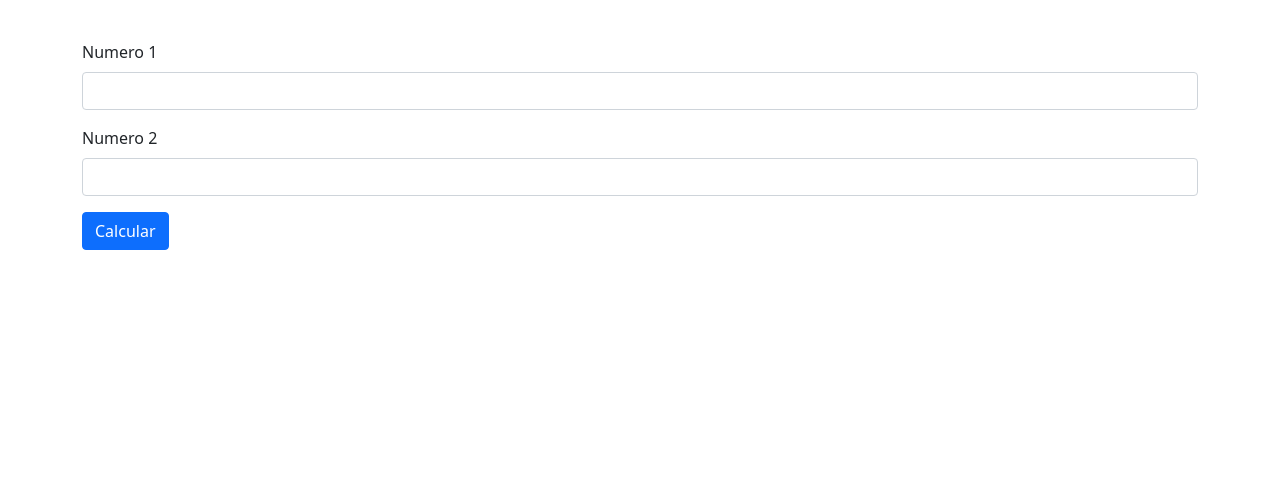
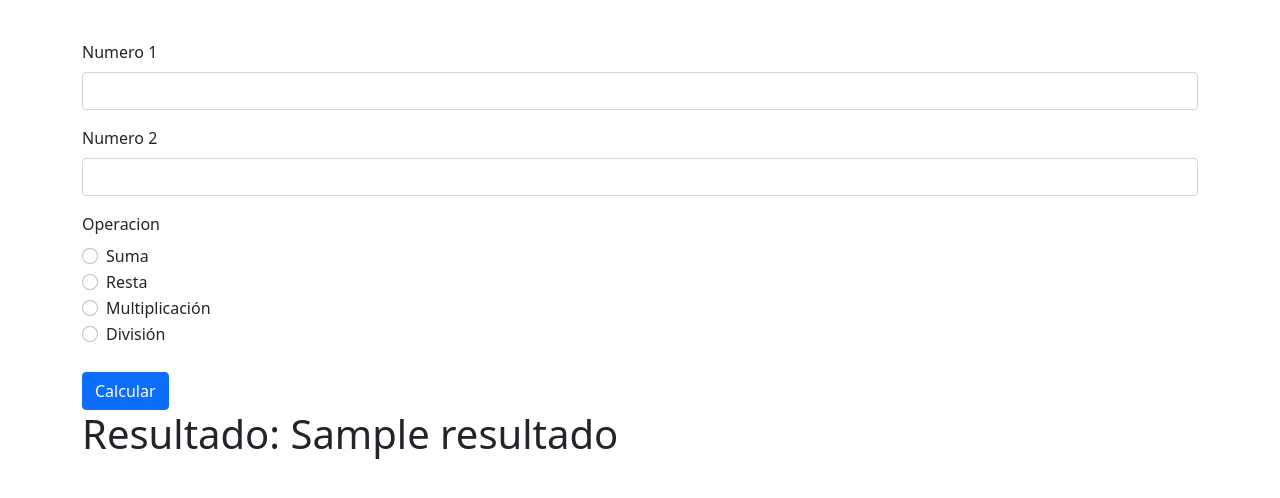
Before and after one commit to IDGS-804-23001616/IntroFlask, a Flask app: template templates/operasBase.html in a window 1280 px wide. Shown: the part 56-554 px from the top of the page. Run offline with Flask 3, Linux system fonts and the light colour scheme; the template is opened without the code that fills it: most values are stand-ins (such as "Sample title", 1, 10 or a date in 2020); some libraries are stand-ins or nearby versions.

Commit message:
distancia

```diff
--- a/app.py
+++ b/app.py
@@ -1,4 +1,5 @@
 from flask import Flask, render_template, request
+import math
 app = Flask(__name__)
 
 @app.route('/')
@@ -65,16 +66,46 @@ def operas():
         </form>
 '''
 
-@app.route('/operasBase')
-def Operasas():
-    return render_template('operasBase.html')
+@app.route('/operasBase', methods=['GET', 'POST'])
+def operasBase():
+    resultado = None
+
+    if request.method == 'POST':
+        n1 = request.form.get('numero1')
+        n2 = request.form.get('numero2')
 
 
-@app.route('/resultado', methods=['GET'])
+        if request.form == 'suma':
+            resultado = float(n1) + float(n2)
+        elif request.form == 'resta':
+            resultado = float(n1) - float(n2)
+        elif request.form == 'multiplicacion':
+            resultado = float(n1) * float(n2)
+        elif request.form == 'division':
+            resultado = float(n1) / float(n2)
+
+    return render_template('operasBase.html', resultado=resultado, n1=n1, n2=n2)
+
+
+@app.route('/resultado', methods=['POST'])
 def resultado():
-    n1 = request.args.get('numero1')
-    n2 = request.args.get('numero2')
+    n1 = request.form.get('numero1')
+    n2 = request.form.get('numero2')
     return f'<h1>La suma es: {float(n1) + float(n2)}</h1>'
+
+
+@app.route('/distancia', methods=['GET', 'POST'])
+def distancia():
+    resultado = None
+    if request.method == 'POST':
+        x1 = float(request.form.get('x1'))
+        y1 = float(request.form.get('y1'))
+        x2 = float(request.form.get('x2'))
+        y2 = float(request.form.get('y2'))
+        resultado = math.sqrt((x2 - x1)**2+(y2 - y1)**2)
+
+    return render_template('distancia.html', resultado=resultado)
+
 
 if __name__ == '__main__':
     app.run(debug=True)
--- a/templates/operasBase.html
+++ b/templates/operasBase.html
@@ -1,7 +1,7 @@
 {% extends 'layout.html' %}
 {% block content %}
 
-<form method="post" action="/resultado">
+<form method="post" action="/operasBase">
     <div class="mb-3">
         <label for="numero1" class="form-label">Numero 1</label>
         <input type="number" class="form-control" id="numero1" name="numero1" required>
@@ -11,7 +11,37 @@
         <input type="number" class="form-control" id="numero2" name="numero2" required>
     </div>
 
-    <button type="submit" class="btn btn-primary">Calcular</button></button>
+    <div class="mb-3">
+        <label for="operacion" class="form-label">Operacion</label>
+        </label>
+
+        <div class="form-check">
+
+            <input class="form-check-input" type="radio" name="operacion" id="suma" value="suma" required>
+            <label class="form-check-label" for="suma">Suma</label>
+        </div>
+
+        <div class="form-check">
+
+            <input class="form-check-input" type="radio" name="operacion" id="resta" value="resta" required>
+            <label class="form-check-label" for="resta">Resta</label>
+        </div>
+
+        <div class="form-check">
+            <input class="form-check-input" type="radio" name="operacion" id="multiplicacion" value="multiplicacion"
+                required>
+            <label class="form-check-label" for="multiplicacion">Multiplicación</label>
+        </div>
+
+        <div class="form-check">
+            <input class="form-check-input" type="radio" name="operacion" id="division" value="division" required>
+            <label class="form-check-label" for="division">División</label>
+        </div>
+
+        <br>
+        <button type="submit" class="btn btn-primary">Calcular</button>
 </form>
 
+
+<h1>Resultado: {{resultado}}</h1>
 {% endblock %}
--- a/templates/saludo2.html
+++ b/templates/saludo2.html
@@ -1,7 +1,4 @@
 {% extends 'layout.html' %}
 {% block content %}
     <h1>Hola desde saludo 2</h1>
-
-
-
 {% endblock %}
```
Also changed, not shown: templates/_macros.html (added, +8 -0 lines), templates/distancia.html (added, +18 -0 lines), templates/saludo1.html (+12 -1 lines).
